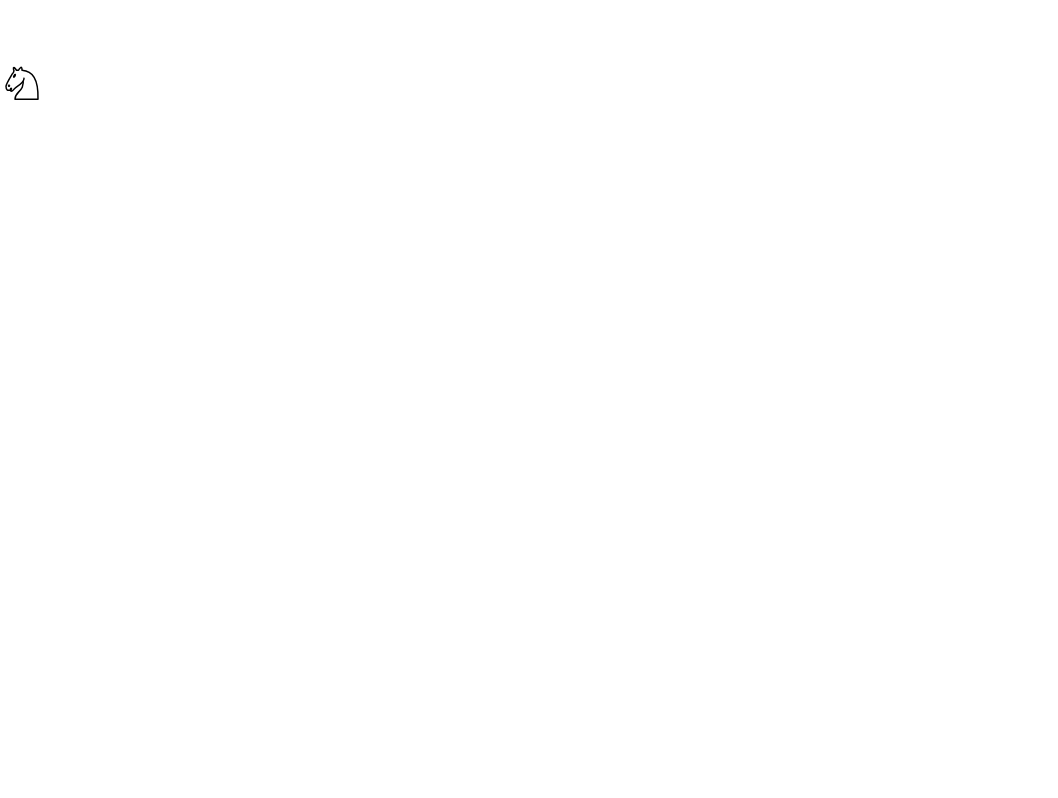
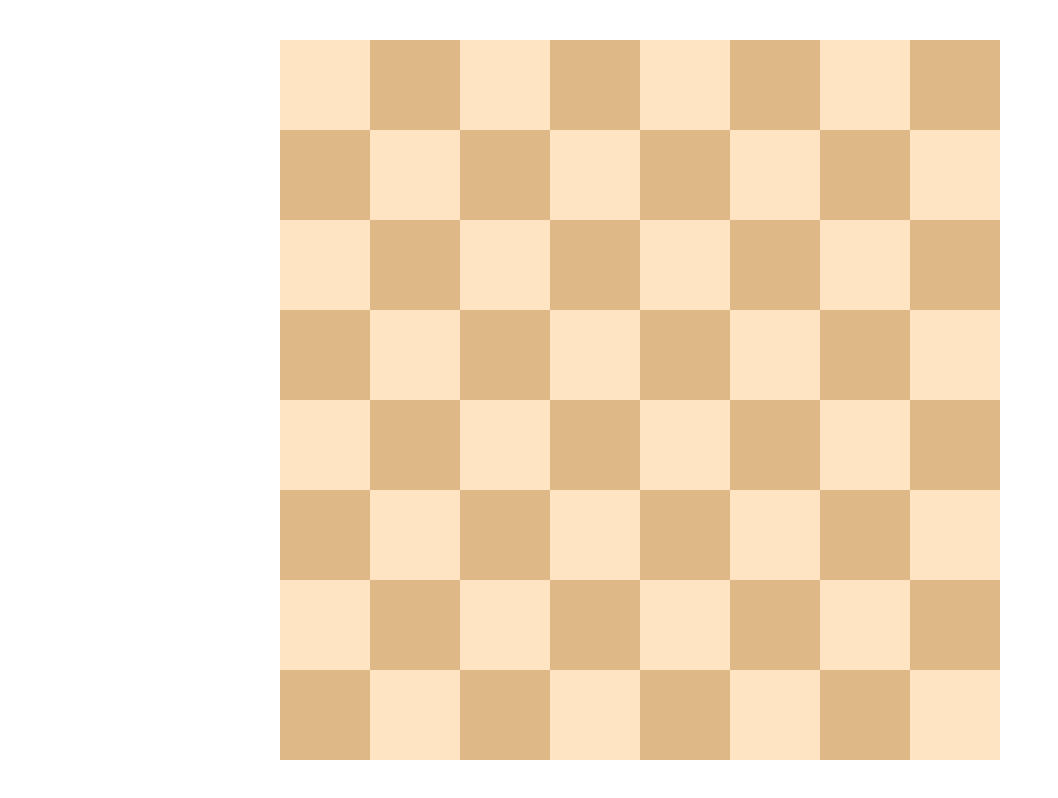
Before and after one commit to Aleks-Kar/simple-chess, a Vue app: page / in a window 1280 px wide. Shown: the whole page, without its empty margins (0-1058 px from the left). Built offline with nearby package versions, Linux system fonts and the light colour scheme.

Commit message:
add: MyCell.vue and TheBoard.vue components

```diff
--- a/src/App.vue
+++ b/src/App.vue
@@ -5,6 +5,7 @@ import TheRook from './components/Pieces/TheRook.vue'
 import TheBishop from './components/Pieces/TheBishop.vue'
 import TheKnight from './components/Pieces/TheKnight.vue'
 import ThePawn from './components/Pieces/ThePawn.vue'
+import TheBoard from './components/TheBoard.vue'
 </script>
 
 <template>
@@ -12,8 +13,9 @@ import ThePawn from './components/Pieces/ThePawn.vue'
   <!-- <TheQueen color="black" /> -->
   <!-- <TheRook color="white" /> -->
   <!-- <TheBishop color="white" /> -->
-  <TheKnight color="white" />
+  <!-- <TheKnight color="white" /> -->
   <!-- <ThePawn color="white" /> -->
+  <TheBoard />
 </template>
 
 <style>
@@ -23,11 +25,15 @@ body {
 }
 
 #app {
+  display: flex;
+  justify-content: center;
+  align-items: center;
+  width: 100vw;
+  height: 100vh;
   font-family: 'Segoe UI', Tahoma, Geneva, Verdana, sans-serif;
   -webkit-font-smoothing: antialiased;
   -moz-osx-font-smoothing: grayscale;
-  text-align: center;
+  /* text-align: center; */
   color: hsl(210, 29%, 24%);
-  margin-top: 60px;
 }
 </style>
--- /dev/null
+++ b/src/components/MyCell.vue
@@ -0,0 +1,32 @@
+<script setup lang="ts">
+const props = defineProps<{
+  color: String
+}>()
+</script>
+
+<template>
+  <div
+    class="cell"
+    :class="[
+      { cell_color_white: props.color === 'white' },
+      { cell_color_black: props.color === 'black' }
+    ]"></div>
+</template>
+
+<style>
+.cell {
+  display: flex;
+  justify-content: center;
+  align-items: center;
+  width: 90px;
+  height: 90px;
+}
+
+.cell_color_white {
+  background-color: bisque;
+}
+
+.cell_color_black {
+  background-color: burlywood;
+}
+</style>
--- a/src/components/Pieces/TheBishop.vue
+++ b/src/components/Pieces/TheBishop.vue
@@ -70,5 +70,6 @@ const props = defineProps<{
   position: fixed;
   width: 45px;
   height: 45px;
+  cursor: pointer;
 }
 </style>
--- /dev/null
+++ b/src/components/TheBoard.vue
@@ -0,0 +1,23 @@
+<script setup lang="ts">
+import MyCell from './MyCell.vue'
+</script>
+<template>
+  <div class="board">
+    <div v-for="j in 8" class="board__row">
+      <MyCell v-for="k in 8" :color="(j + k) % 2 === 0 ? 'white' : 'black'" />
+    </div>
+  </div>
+</template>
+
+<style>
+.board {
+  display: flex;
+  flex-wrap: wrap;
+  width: 720px;
+  height: 720px;
+}
+
+.board__row {
+  display: flex;
+}
+</style>
```
